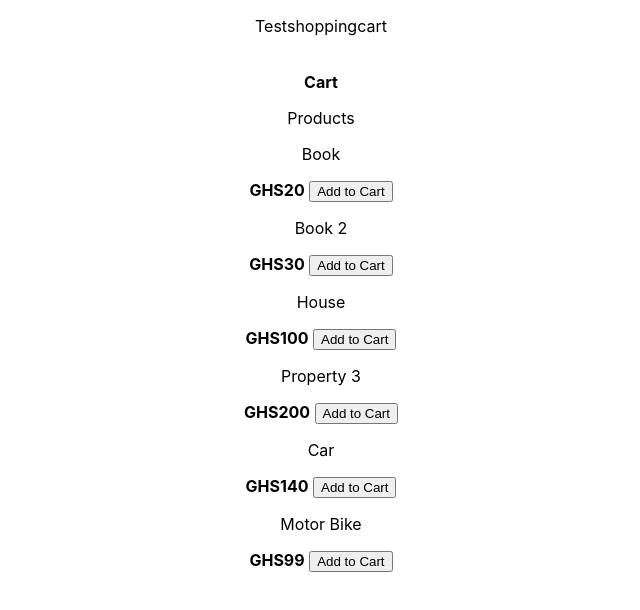
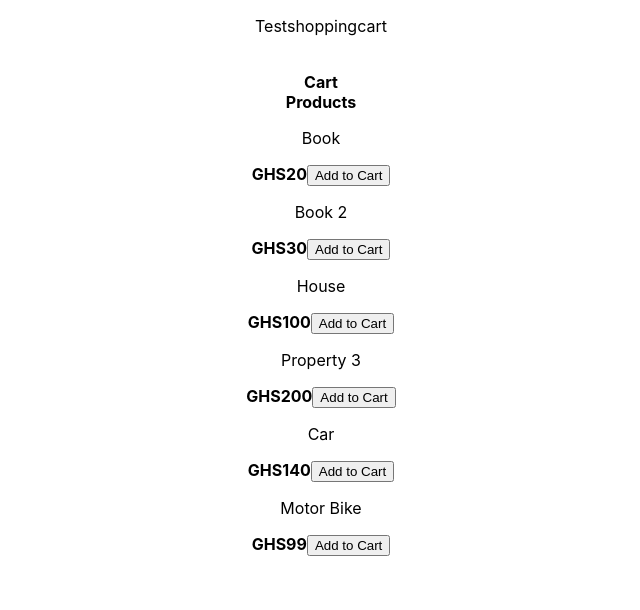
Before and after one commit to koobawuah/testshoppingcart, a React (Create React App) app: page / in a window 1280 px wide. Shown: the top 610 px of the page, without its empty margins (319-959 px from the left). Built offline with nearby package versions, Linux system fonts and the light colour scheme.

Commit message:
Base functionality, usage and implementation of @reduxjs/toolkit complete

```diff
--- a/src/App.js
+++ b/src/App.js
@@ -1,18 +1,43 @@
 import './App.css';
-import { useSelector } from 'react-redux';
+import { useDispatch, useSelector } from 'react-redux';
+import {addToCart} from './reducers/cartSlice';
 
 function App() {
 
+    const dispatch = useDispatch()
     const products = useSelector( (state) => state.products )
+    const cart = useSelector( (state) => state.cart );
 
   return (
     <div className="App">
       <p> Testshoppingcart </p>
       <br/>
       <b> Cart </b>
+      { cart.map(
+          (cartItem, index) => (
+            <div key={index}>
+              <p> {cartItem.name} - <b> GHS{cartItem.price}</b> </p>
+             <button onClick={ () => console.log(index)}>
+                Remove from Cart
+              </button>
+            </div>
+            )
+        )
+      }
       <br/>
-      <p> Products </p>
-      { products.map( (item, index) => ( <div key={index}> <p> {item.name} </p> <b> GHS{item.price}</b> <button>Add to Cart </button>  </div> ) ) }
+      <b> Products </b>
+      { products.map(
+          (item, index) => (
+            <div key={index}>
+              <p> {item.name} </p>
+              <b> GHS{item.price}</b>
+              <button onClick={ () => dispatch(addToCart(item)) }>
+                Add to Cart
+              </button>
+            </div>
+            )
+        )
+      }
     </div>
   );
 }
--- a/src/reducers/productSlice.js
+++ b/src/reducers/productSlice.js
@@ -11,7 +11,7 @@ const products = [
 
 export const productSlice = createSlice({
     name: 'products',
-    initialState: products
+    initialState: products,
 })
 
-export default productSlice.reducer
+export default productSlice.reducer;
```
